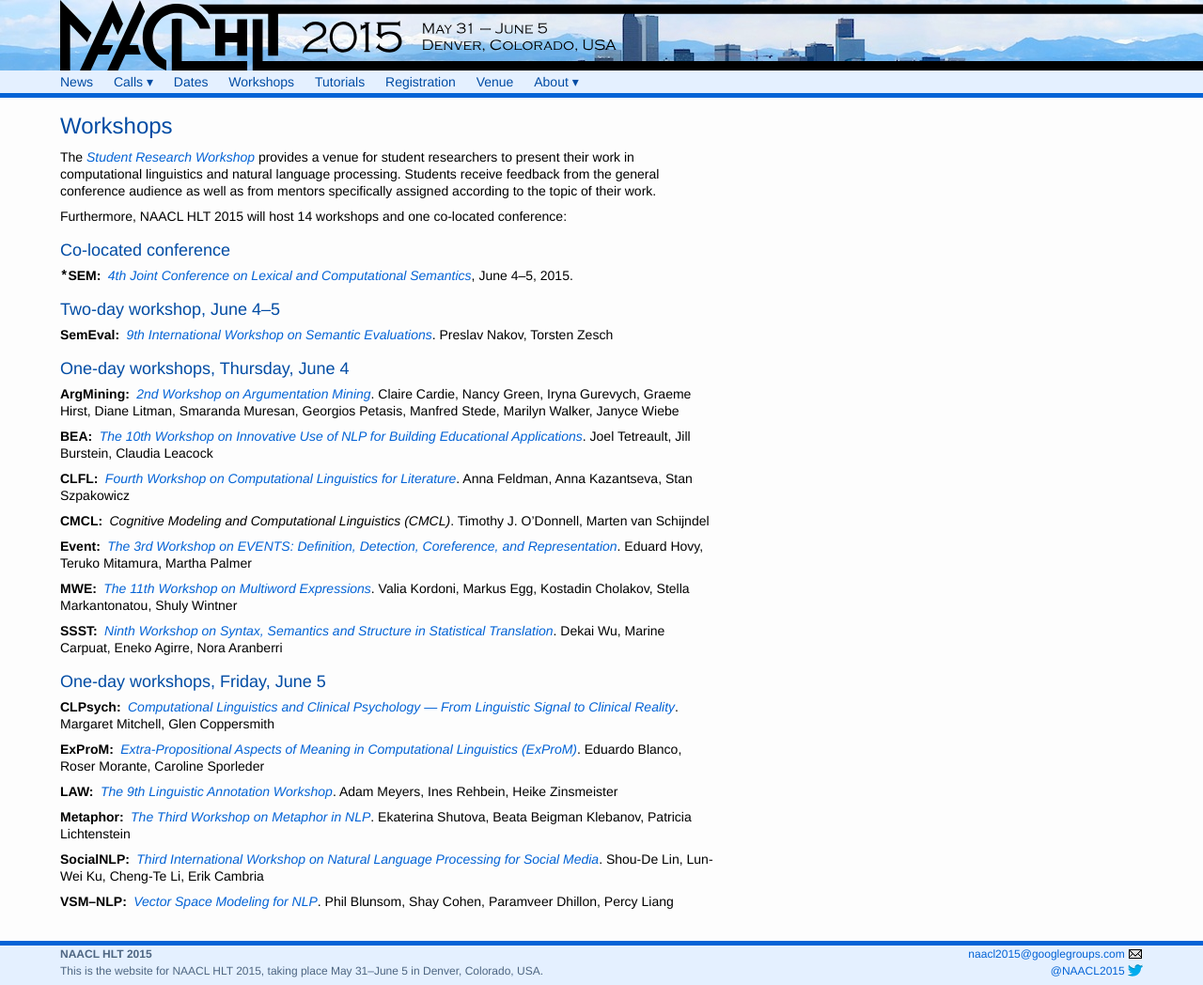
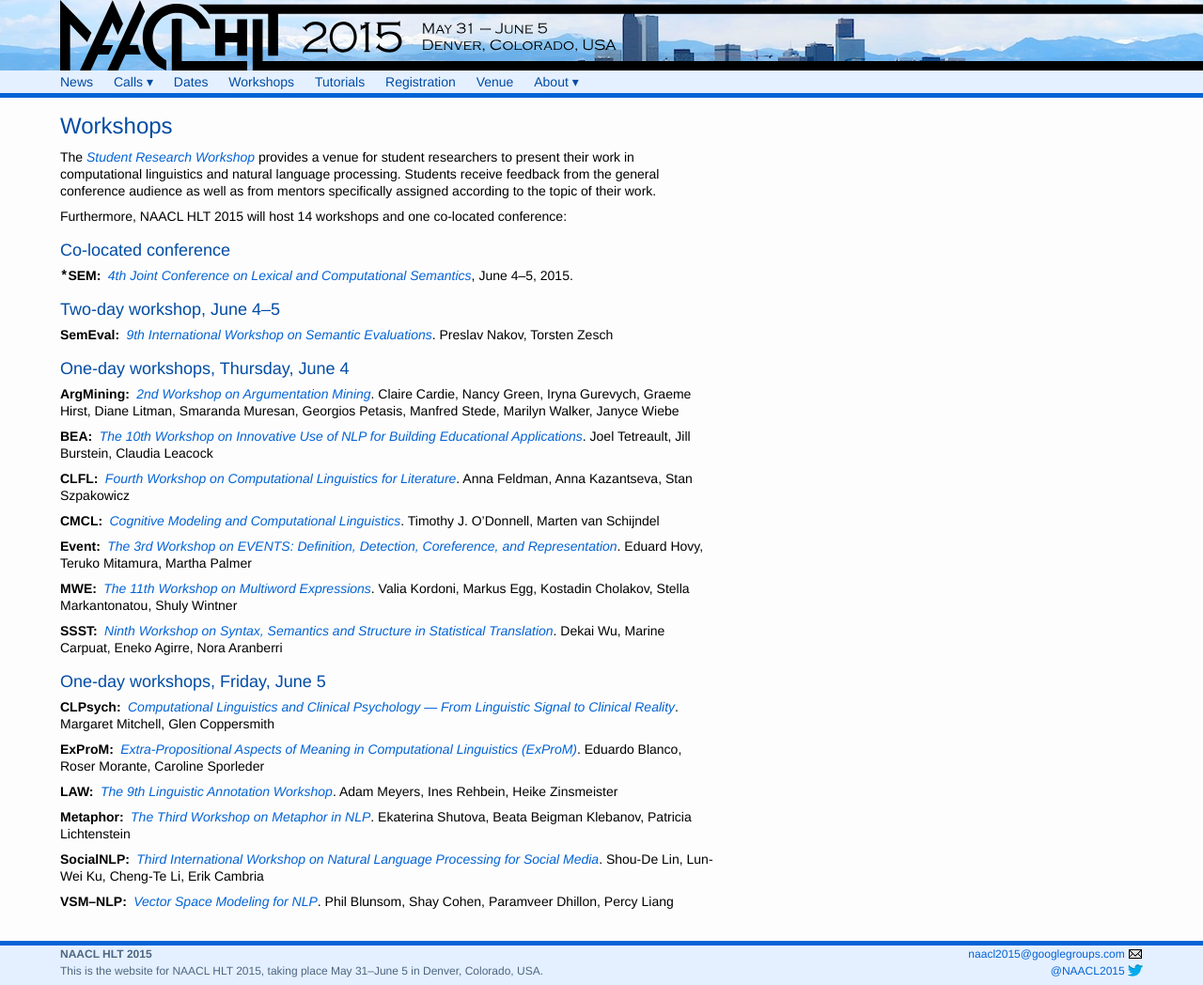
Before and after one commit to naacl-org/naacl-hlt-2015, a Jekyll site: the page built from workshops.md, in a window 1280 px wide. Shown: the whole page at 94% size. Built offline with Jekyll 4.4.1, drawn with Linux system fonts in a browser that asks for light colours.

Commit message:
Workshop URL

```diff
--- a/workshops.md
+++ b/workshops.md
@@ -41,7 +41,8 @@
   Anna Feldman, Anna Kazantseva, Stan Szpakowicz
 
 CMCL
-: *Cognitive Modeling and Computational Linguistics (CMCL)*.
+: [*Cognitive Modeling and Computational Linguistics*](
+    http://cmcl.mit.edu/).
   Timothy J. O’Donnell, Marten van Schijndel
 
 Event
```
